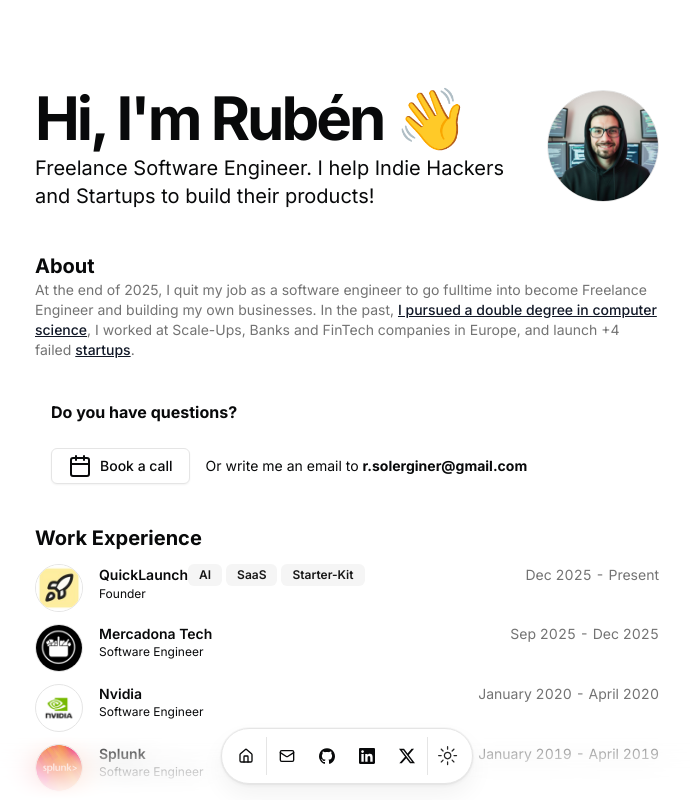
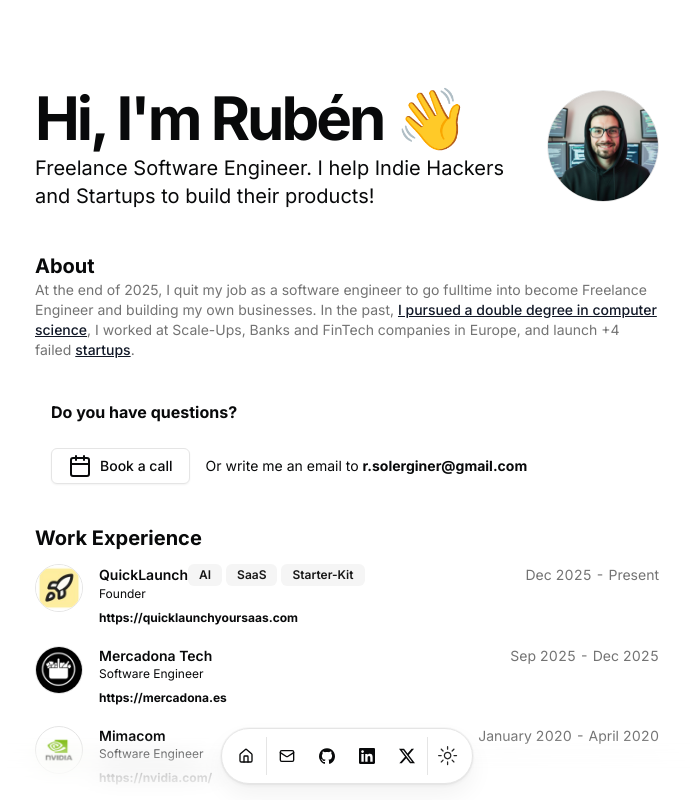
Before and after one commit to RSginer/website, a Next.js app: page / in a window 1280 px wide. Shown: the top 800 px of the page, without its empty margins (293-983 px from the left). Built offline with nearby package versions, Linux system fonts and the light colour scheme.

Commit message:
add websites

```diff
--- a/src/components/resume-card.tsx
+++ b/src/components/resume-card.tsx
@@ -5,7 +5,7 @@
 import { Card, CardHeader } from "@/components/ui/card";
 import { cn } from "@/lib/utils";
 import { motion } from "framer-motion";
-import { ChevronRightIcon } from "lucide-react";
+import { ChevronRightIcon, Globe } from "lucide-react";
 import Link from "next/link";
 import React from "react";
 
@@ -31,19 +31,14 @@
 }: ResumeCardProps) => {
   const [isExpanded, setIsExpanded] = React.useState(false);
 
-  const handleClick = (e: React.MouseEvent<HTMLAnchorElement, MouseEvent>) => {
+  const handleClick = (e: React.MouseEvent<HTMLDivElement, MouseEvent>) => {
     if (description) {
-      e.preventDefault();
       setIsExpanded(!isExpanded);
     }
   };
 
   return (
-    <Link
-      href={href || "#"}
-      className="block cursor-pointer"
-      onClick={handleClick}
-    >
+    <div className="block cursor-pointer" onClick={handleClick}>
       <Card className="flex">
         <div className="flex-none">
           <Avatar className="border size-12 m-auto bg-muted-background dark:bg-foreground">
@@ -85,6 +80,9 @@
               </div>
             </div>
             {subtitle && <div className="font-sans text-xs">{subtitle}</div>}
+            <a className="text-xs flex items-center gap-1 mt-2" href={href}>
+              <b>{href}</b>
+            </a>
           </CardHeader>
           {description && (
             <motion.div
@@ -105,6 +103,6 @@
           )}
         </div>
       </Card>
-    </Link>
+    </div>
   );
 };
--- a/src/data/resume.tsx
+++ b/src/data/resume.tsx
@@ -104,7 +104,7 @@
         "Develop ACMOfy product, a custom Zendesk application builded in React for Customer Support in Mercadona Online.",
     },
     {
-      company: "Nvidia",
+      company: "Mimacom",
       href: "https://nvidia.com/",
       badges: [],
       location: "Santa Clara, CA",
```
